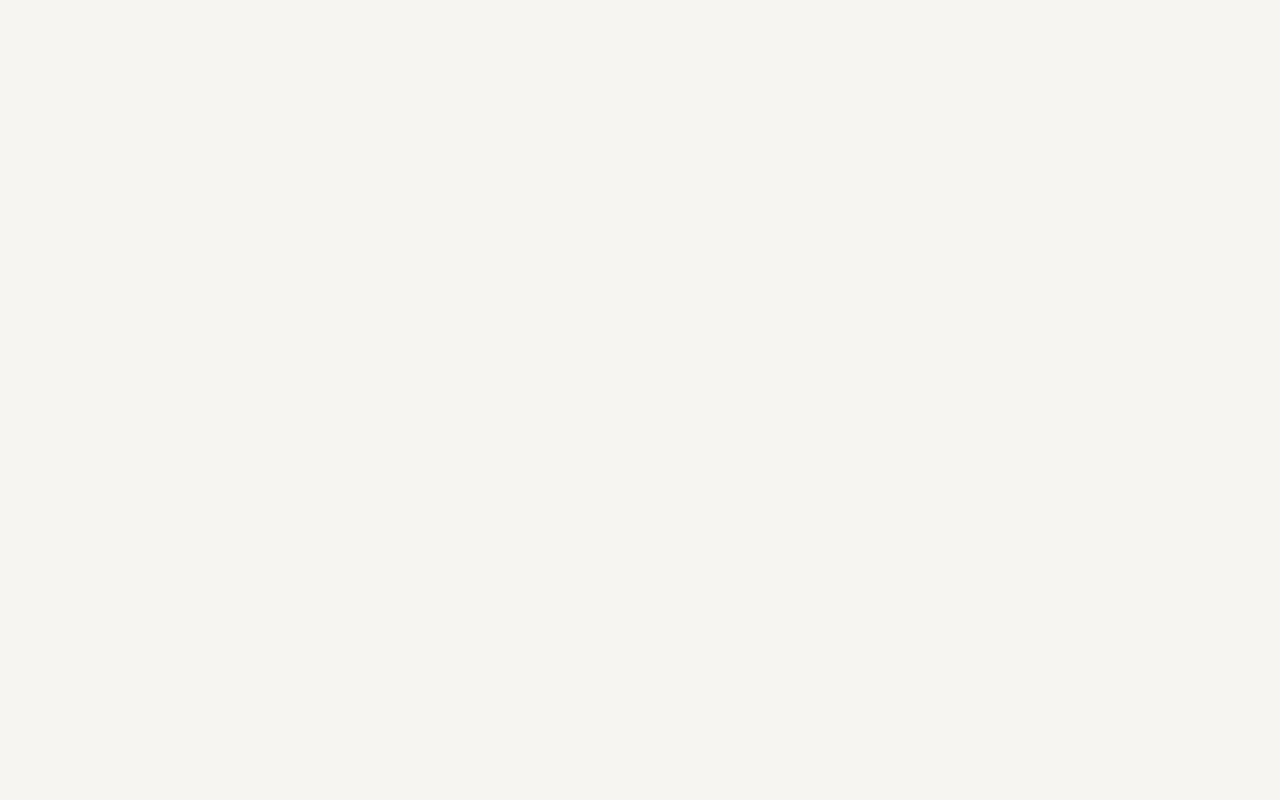
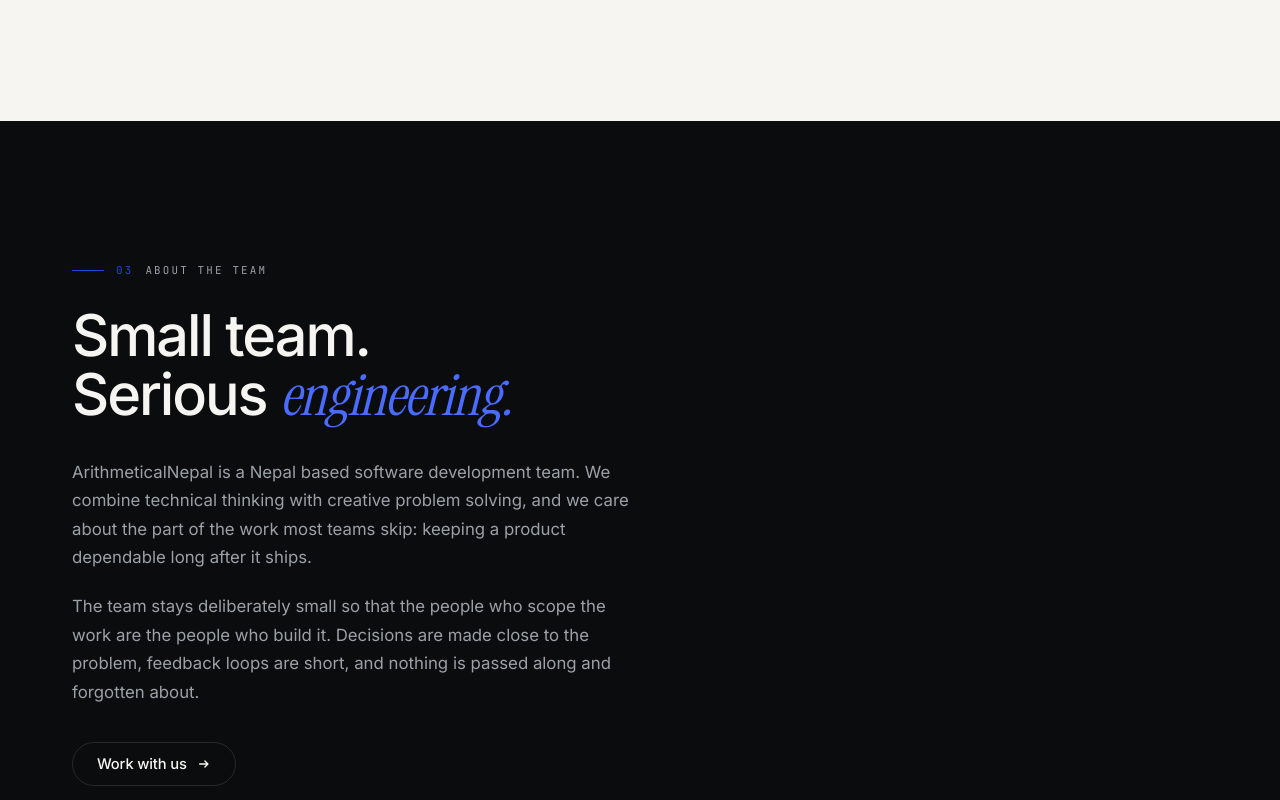
Before and after one commit to its-Donno/broccoli, a Next.js app in the folder frontend/: page / in a window 1280 px wide. Shown: the part 2300-3100 px from the top of the page. Before the commit the page ends 2421 px from the top, so only its background shows below. Built offline with nearby package versions, Linux system fonts and the light colour scheme.

Commit message:
Add about section
Dark editorial section carrying the headline, the team description and six
engineering principles, backed by a compass construction graphic that draws
itself in.

```diff
--- a/frontend/src/app/page.tsx
+++ b/frontend/src/app/page.tsx
@@ -1,4 +1,5 @@
 import { Header } from "@/components/site/header";
+import { About } from "@/components/sections/about";
 import { Hero } from "@/components/sections/hero";
 import { Services } from "@/components/sections/services";
 
@@ -9,6 +10,7 @@
       <main id="main">
         <Hero />
         <Services />
+        <About />
       </main>
     </>
   );
--- /dev/null
+++ b/frontend/src/components/sections/about.tsx
@@ -0,0 +1,76 @@
+import { AboutGraphic } from "@/components/ui/about-graphic";
+import { ButtonLink } from "@/components/ui/button";
+import { Eyebrow } from "@/components/ui/eyebrow";
+import { Reveal } from "@/components/ui/reveal";
+import { principles } from "@/lib/site";
+
+export function About() {
+  return (
+    <section id="about" className="on-dark bg-night relative isolate overflow-hidden text-paper">
+      <div
+        aria-hidden="true"
+        className="pointer-events-none absolute -top-32 -right-24 -z-10 hidden opacity-70 md:block lg:right-[4%] lg:w-[34rem]"
+      >
+        <AboutGraphic className="h-auto w-full" />
+      </div>
+
+      <div className="shell relative py-[var(--spacing-section)]">
+        <div className="max-w-2xl">
+          <Reveal>
+            <Eyebrow index="03" tone="dark">
+              About the team
+            </Eyebrow>
+          </Reveal>
+
+          <Reveal delay={80}>
+            <h2 className="mt-7 text-[clamp(2.1rem,5.2vw,3.6rem)] leading-[1.02] font-medium tracking-[-0.035em]">
+              Small team.
+              <br />
+              Serious <em className="text-accent-bright font-serif italic tracking-[-0.02em]">engineering.</em>
+            </h2>
+          </Reveal>
+
+          <Reveal delay={140}>
+            <p className="mt-8 max-w-[54ch] text-[1.05rem] leading-[1.7] text-muted-night">
+              ArithmeticalNepal is a Nepal based software development team. We combine technical
+              thinking with creative problem solving, and we care about the part of the work most
+              teams skip: keeping a product dependable long after it ships.
+            </p>
+          </Reveal>
+
+          <Reveal delay={200}>
+            <p className="mt-5 max-w-[54ch] text-[1.05rem] leading-[1.7] text-muted-night">
+              The team stays deliberately small so that the people who scope the work are the people
+              who build it. Decisions are made close to the problem, feedback loops are short, and
+              nothing is passed along and forgotten about.
+            </p>
+          </Reveal>
+
+          <Reveal delay={260}>
+            <ButtonLink href="#contact" variant="inverse" className="mt-9">
+              Work with us
+            </ButtonLink>
+          </Reveal>
+        </div>
+
+        <div className="mt-16 grid gap-x-12 gap-y-px border-t border-line-night sm:grid-cols-2 lg:mt-24 lg:grid-cols-3">
+          {principles.map((principle, i) => (
+            <Reveal key={principle.title} delay={i * 70} className="border-line-night border-b">
+              <div className="py-7">
+                <p className="font-mono text-accent-bright text-[0.68rem] tracking-[0.2em]">
+                  {String(i + 1).padStart(2, "0")}
+                </p>
+                <h3 className="mt-4 text-[1.1rem] font-medium tracking-[-0.02em] text-paper">
+                  {principle.title}
+                </h3>
+                <p className="mt-2.5 text-[0.93rem] leading-relaxed text-muted-night">
+                  {principle.body}
+                </p>
+              </div>
+            </Reveal>
+          ))}
+        </div>
+      </div>
+    </section>
+  );
+}
--- /dev/null
+++ b/frontend/src/components/ui/about-graphic.tsx
@@ -0,0 +1,92 @@
+const CENTER = 250;
+
+const RINGS = [
+  { r: 190, opacity: 0.16, delay: 120 },
+  { r: 142, opacity: 0.14, delay: 240 },
+  { r: 95, opacity: 0.12, delay: 360 },
+  { r: 48, opacity: 0.1, delay: 480 },
+];
+
+const OUTER_R = RINGS[0].r;
+
+const triangles = RINGS.map(({ r, opacity, delay }) => ({
+  key: `tri-${r}`,
+  delay,
+  opacity,
+  d: `M${CENTER} ${CENTER - r}L${CENTER - r * 0.866} ${CENTER + r / 2}L${CENTER + r * 0.866} ${CENTER + r / 2}Z`,
+  apexY: CENTER - r,
+}));
+
+/**
+ * Nested triangles inside a circle, drawn the way a compass construction is:
+ * same centre, shrinking radius. Used as a quiet background for the about
+ * section.
+ */
+export function AboutGraphic({ className }: { className?: string }) {
+  return (
+    <svg
+      viewBox="0 0 500 500"
+      fill="none"
+      aria-hidden="true"
+      className={className}
+      preserveAspectRatio="xMidYMid meet"
+    >
+      <circle
+        cx={CENTER}
+        cy={CENTER}
+        r={RINGS[0].r}
+        stroke="#ffffff"
+        strokeOpacity="0.12"
+        strokeWidth={1}
+        strokeDasharray="2 8"
+        className="graphic-fade"
+        style={{ animationDelay: "80ms" } as React.CSSProperties}
+      />
+
+      {triangles.map((triangle) => (
+        <g key={triangle.key}>
+          <path
+            d={triangle.d}
+            stroke="#ffffff"
+            strokeOpacity={triangle.opacity}
+            strokeWidth={1}
+            pathLength={1}
+            className="draw"
+            style={{ "--draw-delay": `${triangle.delay}ms` } as React.CSSProperties}
+          />
+          <circle
+            cx={CENTER}
+            cy={triangle.apexY}
+            r={2.2}
+            fill="#ffffff"
+            fillOpacity="0.22"
+            className="graphic-node-pop"
+            style={{ animationDelay: `${triangle.delay + 420}ms` } as React.CSSProperties}
+          />
+        </g>
+      ))}
+
+      <circle
+        cx={CENTER}
+        cy={CENTER - OUTER_R}
+        r={4.5}
+        fill="#4a6bff"
+        className="graphic-node-pop"
+        style={{ animationDelay: "620ms" } as React.CSSProperties}
+      />
+
+      <line
+        x1={CENTER}
+        y1={CENTER - RINGS[0].r}
+        x2={CENTER}
+        y2={CENTER + RINGS[0].r / 2}
+        stroke="#4a6bff"
+        strokeOpacity="0.5"
+        strokeWidth={1.5}
+        pathLength={1}
+        className="draw"
+        style={{ "--draw-delay": "560ms" } as React.CSSProperties}
+      />
+    </svg>
+  );
+}
--- a/frontend/src/components/ui/button.tsx
+++ b/frontend/src/components/ui/button.tsx
@@ -2,7 +2,7 @@
 import type { ComponentProps, ReactNode } from "react";
 import { cn } from "@/lib/cn";
 
-type Variant = "solid" | "accent" | "outline" | "quiet";
+type Variant = "solid" | "accent" | "outline" | "inverse" | "quiet";
 
 const base =
   "group inline-flex items-center justify-center gap-2.5 rounded-full text-[0.92rem] font-medium tracking-[-0.01em] transition-[background-color,color,border-color,transform,box-shadow] duration-300 ease-[var(--ease-standard)] active:scale-[0.98]";
@@ -14,6 +14,8 @@
     "bg-accent text-white hover:bg-accent-deep hover:shadow-[0_12px_34px_-14px_rgba(31,69,224,0.9)]",
   outline:
     "border border-line-strong text-ink hover:border-ink hover:bg-ink hover:text-paper",
+  inverse:
+    "border border-line-night text-paper hover:border-paper hover:bg-paper hover:text-night",
   quiet: "text-ink hover:text-accent",
 };
 
```
